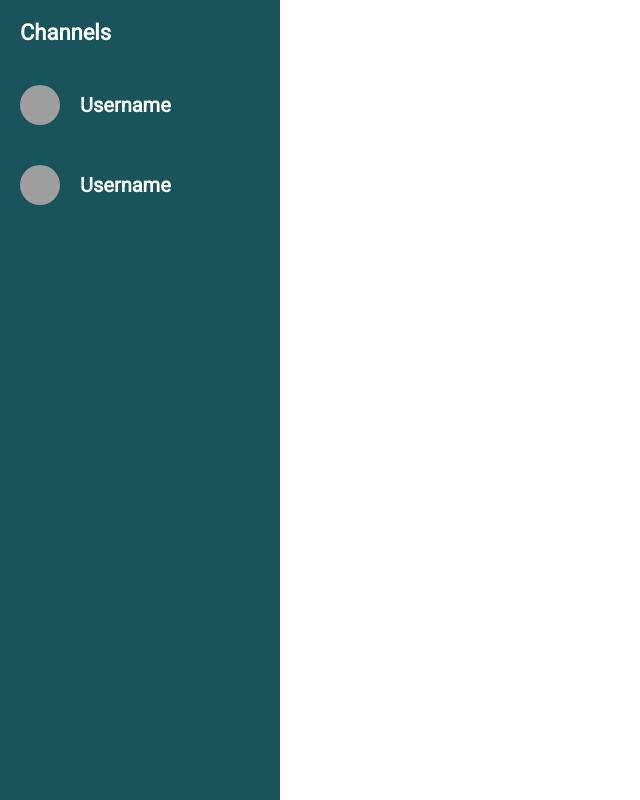
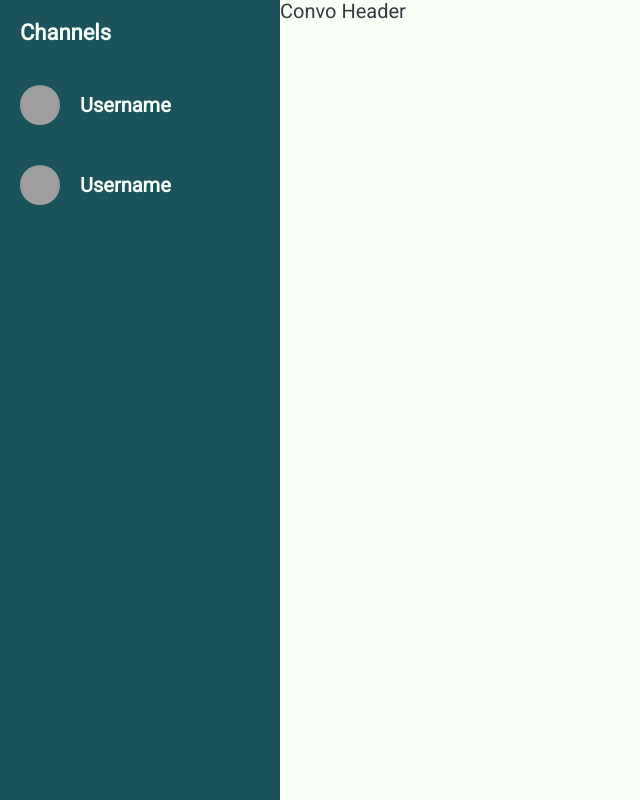
Before and after one commit to omnisyle/chat-app, a React app: page / in a window 1280 px wide. Shown: the whole page, without its empty margins (0-640 px from the left). Built offline with nearby package versions, Linux system fonts and the light colour scheme; grey boxes are pictures that could not be loaded.

Commit message:
adds main component to app component and style them to be flex horizontal

```diff
--- a/src/components/App/index.tsx
+++ b/src/components/App/index.tsx
@@ -1,5 +1,6 @@
 import * as React from "react";
 import Sidebar from "../Sidebar";
+import Main from "../Main";
 import "./styles.scss";
 
 class App extends React.Component {
@@ -8,6 +9,7 @@ class App extends React.Component {
     return (
       <div className="chat-app">
         <Sidebar />
+        <Main />
       </div>
     );
   }
--- a/src/components/App/styles.scss
+++ b/src/components/App/styles.scss
@@ -2,4 +2,5 @@
   height: 100%;
   max-height: 100%;
   overflow: auto;
+  display: flex;
 }
--- a/src/components/Sidebar/styles.scss
+++ b/src/components/Sidebar/styles.scss
@@ -2,15 +2,18 @@
 
 .sidebar {
   background-color: $englishGreen;
+  flex: 0 0 80px;
   width: 80px;
   height: 100%;
 
   @media screen and (min-width: $screen-md-min) {
     width: 240px;
+    flex: 0 0 240px;
   }
 
   @media screen and (min-width: $screen-lg-min) {
     width: 280px;
+    flex: 0 0 280px;
   }
 
   .sidebar-header {
```
